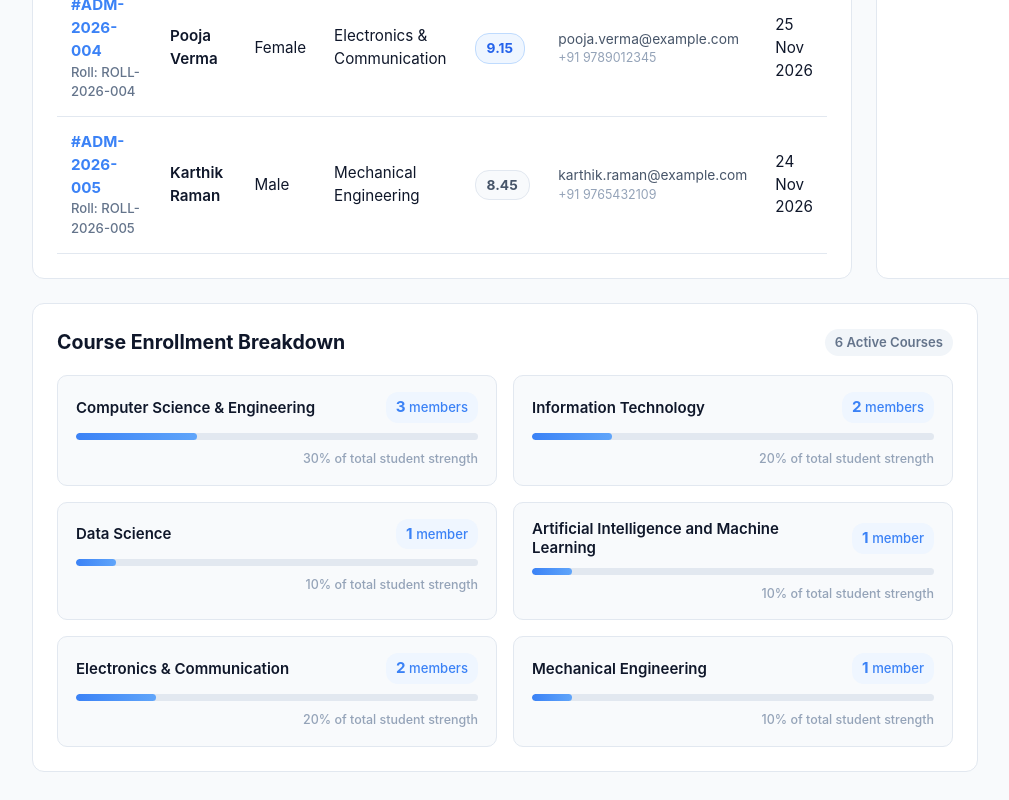
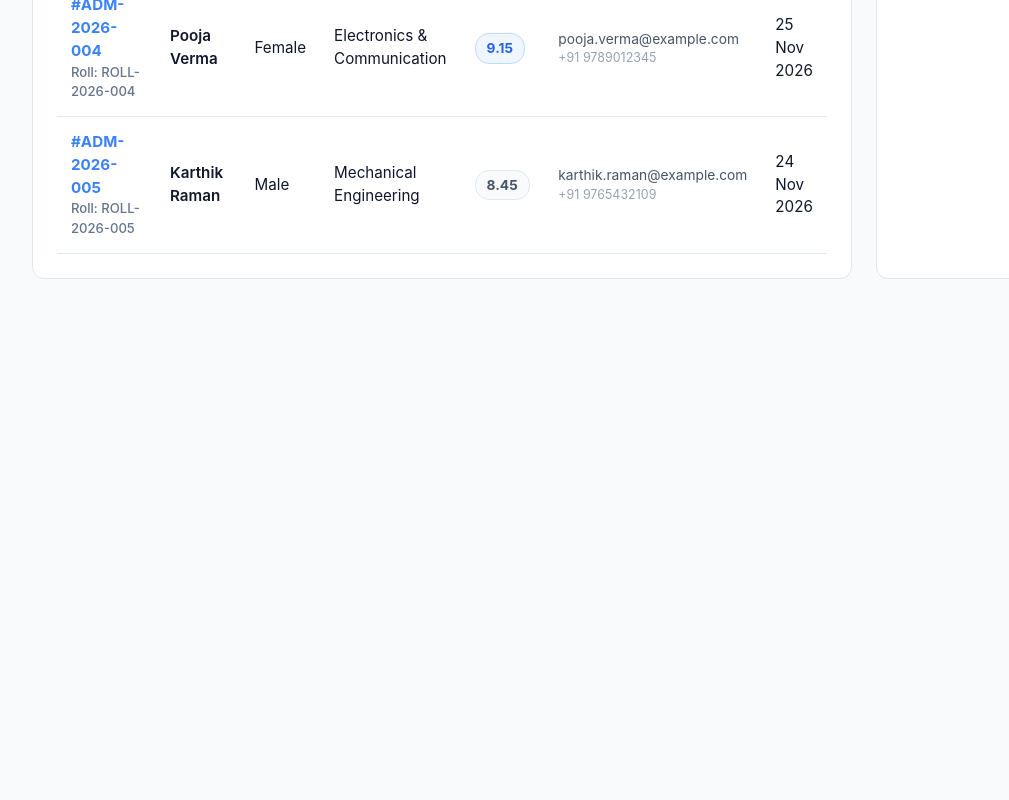
Before and after one commit to Lokesh00-11/student_registration, a React (Vite) app in the folder frontend/: page / in a window 1280 px wide. Shown: the part 1122-1922 px from the top of the page, without its empty margins (270-1279 px from the left). After the commit the page ends 1429 px from the top, so only its background shows below. Built offline with nearby package versions, Linux system fonts and the light colour scheme.

Commit message:
Remove Course Enrollment Breakdown section and its styles from dashboard

```diff
--- a/frontend/src/App.css
+++ b/frontend/src/App.css
@@ -683,93 +683,3 @@
 .reset-filters-link:hover {
   color: var(--primary-hover);
 }
-
-/* ====================================================
-   Course Enrollment Distribution Section
-   ==================================================== */
-.course-distribution-section {
-  margin-top: 24px;
-}
-
-.fullwidth-course-panel {
-  width: 100%;
-}
-
-.course-cards-grid {
-  display: grid;
-  grid-template-columns: repeat(auto-fit, minmax(310px, 1fr));
-  gap: 16px;
-  margin-top: 6px;
-}
-
-.course-stat-card {
-  background-color: #f8fafc;
-  border: 1px solid var(--border-color);
-  border-radius: 10px;
-  padding: 16px 18px;
-  display: flex;
-  flex-direction: column;
-  gap: 10px;
-  transition: all 0.2s ease;
-}
-
-.course-stat-card:hover {
-  border-color: #cbd5e1;
-  background-color: #ffffff;
-  box-shadow: 0 2px 6px rgba(0, 0, 0, 0.03);
-}
-
-.course-card-header {
-  display: flex;
-  justify-content: space-between;
-  align-items: center;
-  gap: 12px;
-}
-
-.course-name {
-  font-size: 0.94rem;
-  font-weight: 600;
-  color: var(--text-primary);
-  line-height: 1.3;
-}
-
-.course-count-badge {
-  background-color: #eff6ff;
-  color: var(--primary-color);
-  padding: 4px 10px;
-  border-radius: 12px;
-  font-size: 0.82rem;
-  white-space: nowrap;
-  font-weight: 500;
-}
-
-.course-count-badge strong {
-  font-size: 0.95rem;
-  font-weight: 700;
-}
-
-.course-progress-bar {
-  width: 100%;
-  height: 7px;
-  background-color: #e2e8f0;
-  border-radius: 4px;
-  overflow: hidden;
-}
-
-.course-progress-fill {
-  height: 100%;
-  background: linear-gradient(90deg, #3b82f6, #60a5fa);
-  border-radius: 4px;
-  transition: width 0.3s ease;
-}
-
-.course-card-footer {
-  display: flex;
-  justify-content: flex-end;
-}
-
-.course-card-footer small {
-  font-size: 0.78rem;
-  color: #94a3b8;
-  font-weight: 500;
-}
--- a/frontend/src/App.tsx
+++ b/frontend/src/App.tsx
@@ -594,43 +594,6 @@ export function App() {
                   </div>
                 </div>
               </section>
-
-              {/* Members Present in Each Course Section */}
-              <section className="course-distribution-section">
-                <div className="panel fullwidth-course-panel">
-                  <div className="panel-header">
-                    <h2>Course Enrollment Breakdown</h2>
-                    <span className="badge">{uniqueDepartmentsCount} Active Courses</span>
-                  </div>
-
-                  <div className="course-cards-grid">
-                    {DEPARTMENTS.map((dept) => {
-                      const count = students.filter((s) => s.course === dept).length;
-                      const percentage =
-                        totalStudents > 0 ? Math.round((count / totalStudents) * 100) : 0;
-                      return (
-                        <div key={dept} className="course-stat-card">
-                          <div className="course-card-header">
-                            <span className="course-name">{dept}</span>
-                            <span className="course-count-badge">
-                              <strong>{count}</strong> {count === 1 ? 'member' : 'members'}
-                            </span>
-                          </div>
-                          <div className="course-progress-bar">
-                            <div
-                              className="course-progress-fill"
-                              style={{ width: `${percentage}%` }}
-                            />
-                          </div>
-                          <div className="course-card-footer">
-                            <small>{percentage}% of total student strength</small>
-                          </div>
-                        </div>
-                      );
-                    })}
-                  </div>
-                </div>
-              </section>
             </>
           )}
         </main>
```
